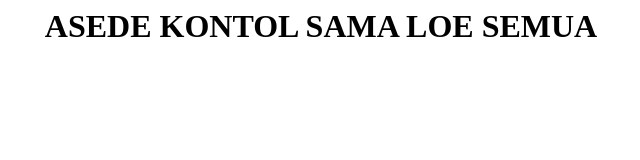
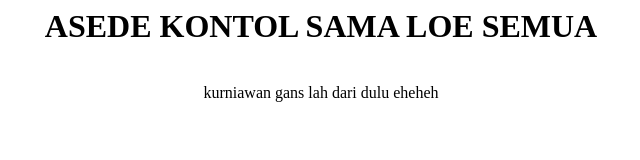
Before and after one commit to asedekntll/spec7rum.me, a plain HTML site: page index.html in a window 1280 px wide. Shown: the whole page, without its empty margins (319-959 px from the left). Drawn offline with Linux system fonts and the light colour scheme.

Commit message:
Update index.html

```diff
--- a/index.html
+++ b/index.html
@@ -1,2 +1,5 @@
 <title>KONTOLLL :V</title>
-<center><h1> ASEDE KONTOL SAMA LOE SEMUA </h1></center>
+<center><h1> ASEDE KONTOL SAMA LOE SEMUA </h1>
+  <br>
+kurniawan gans lah dari dulu eheheh
+</center>
```
